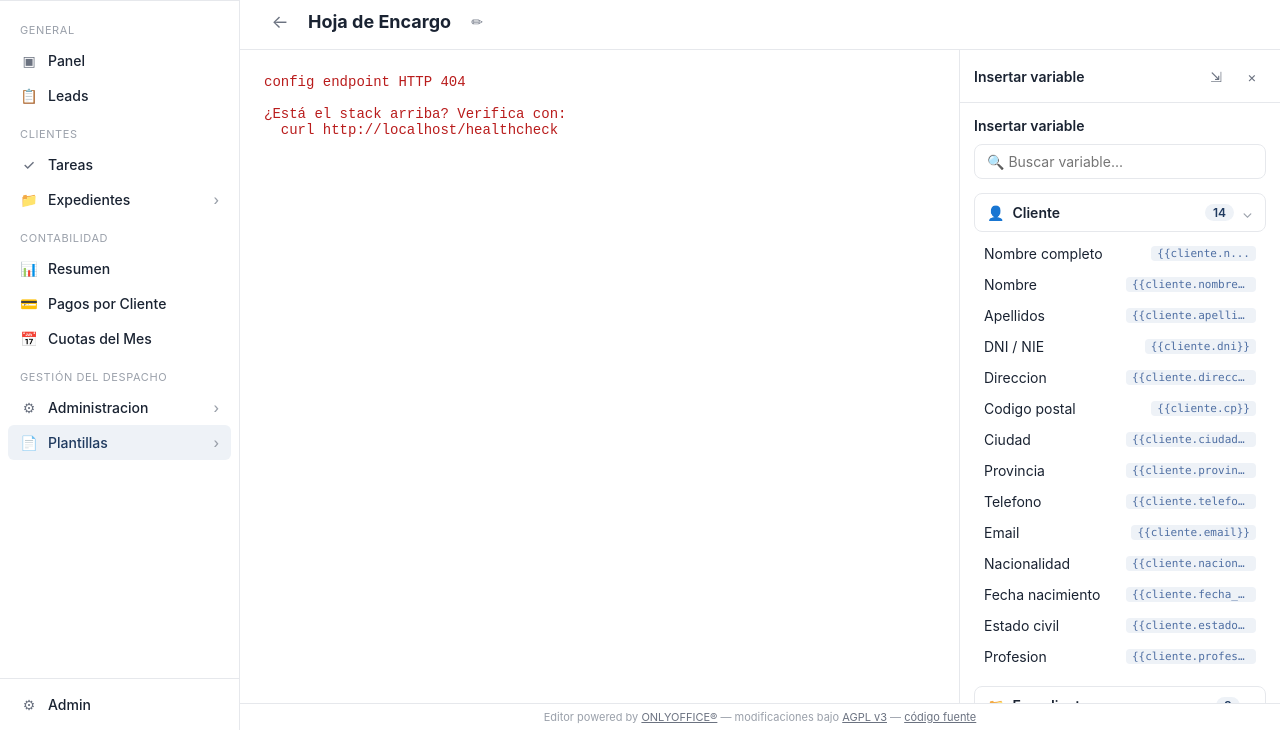
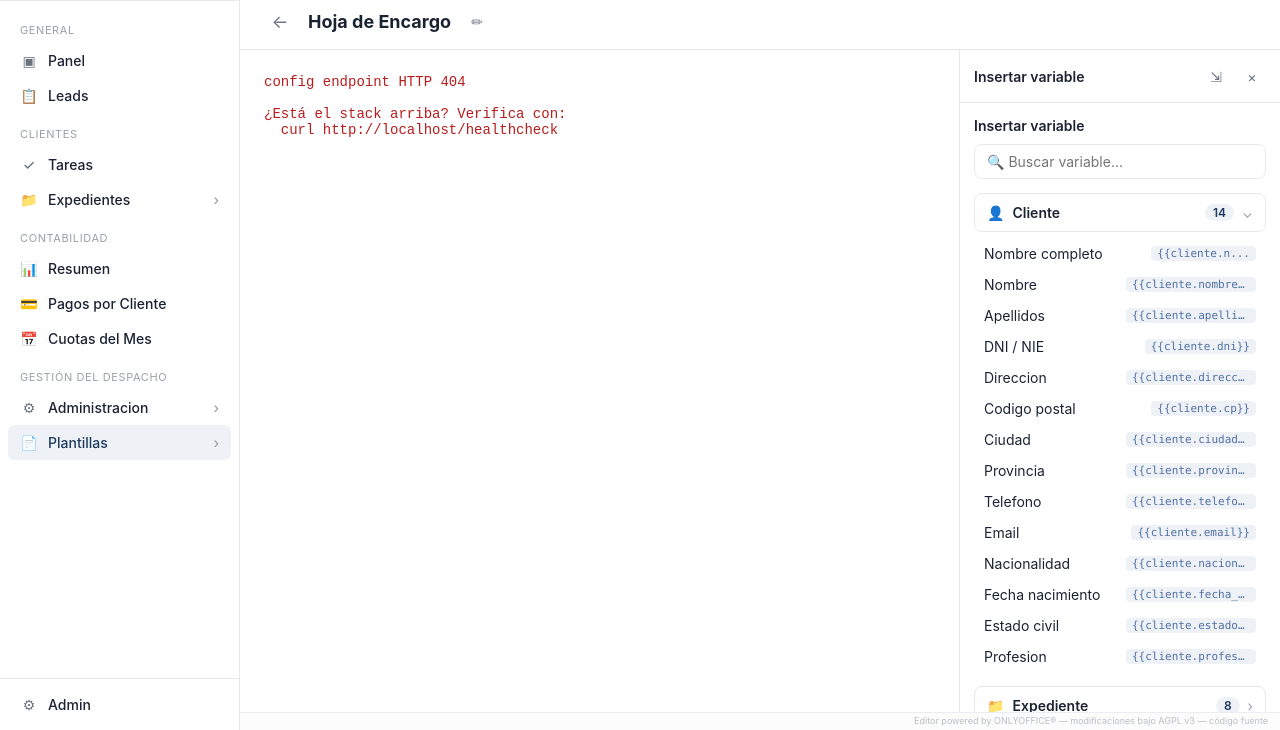
Before and after one commit to crmlegal-fork/onlyoffice-fork, a website: page examples/crm-mock/index.html in a window 1280 px wide. Shown: the part 70-800 px from the top of the page. Drawn offline with Linux system fonts and the light colour scheme; no server answers.

Commit message:
Make legal footer in CRM mock more discreet (font 11→9px, opacity 0.65)

```diff
--- a/examples/crm-mock/style.css
+++ b/examples/crm-mock/style.css
@@ -273,17 +273,21 @@ button { font: inherit; cursor: pointer; border: 0; background: transparent; col
   white-space: pre-wrap;
 }
 
-/* Footer legal AGPL — visible en todo momento */
+/* Footer legal AGPL — discreto pero visible (cumple Sec 13) */
 .legal-footer {
-  padding: 6px 16px;
+  padding: 2px 12px;
   background: var(--c-panel);
   border-top: 1px solid var(--c-border);
-  font-size: 11px;
+  font-size: 9px;
+  line-height: 1.4;
   color: var(--c-text-muted);
-  text-align: center;
+  text-align: right;
+  opacity: 0.65;
+  transition: opacity .15s;
 }
+.legal-footer:hover { opacity: 1; }
 .legal-footer a {
-  color: var(--c-text-soft);
-  text-decoration: underline;
+  color: inherit;
+  text-decoration: none;
 }
-.legal-footer a:hover { color: var(--c-brand-dark); }
+.legal-footer a:hover { text-decoration: underline; }
```
